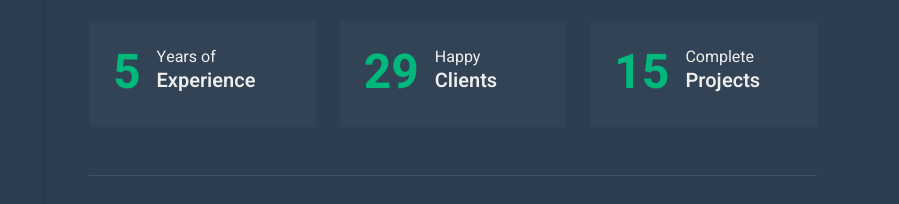
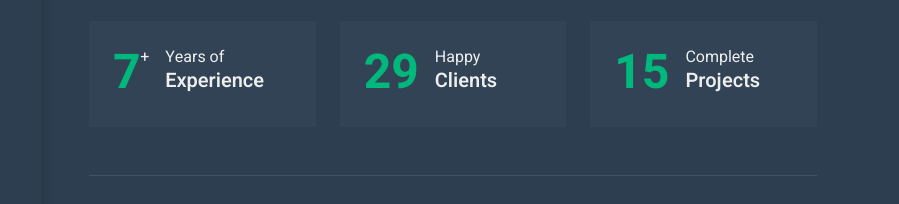
Before and after one commit to ekogeda/portfolio, a plain HTML site: page index.html in a window 1280 px wide. Shown: the part 419-623 px from the top of the page, 381-1280 px from the left. Drawn offline with nearby package versions, Linux system fonts and the light colour scheme.

Commit message:
Update years of experience

```diff
--- a/index.html
+++ b/index.html
@@ -100,7 +100,8 @@
                     <div class="row g-4">
                         <div class="col-md-4 col-lg-6 col-xl-4">
                             <div class="d-flex bg-secondary p-4">
-                                <h1 class="flex-shrink-0 display-5 text-primary mb-0" data-toggle="counter-up">5</h1>
+                                <h1 class="flex-shrink-0 display-5 text-primary mb-0" data-toggle="counter-up">7</h1>
+                                <span>+</span>
                                 <div class="ps-3">
                                     <p class="mb-0">Years of</p>
                                     <h5 class="mb-0">Experience</h5>
```
